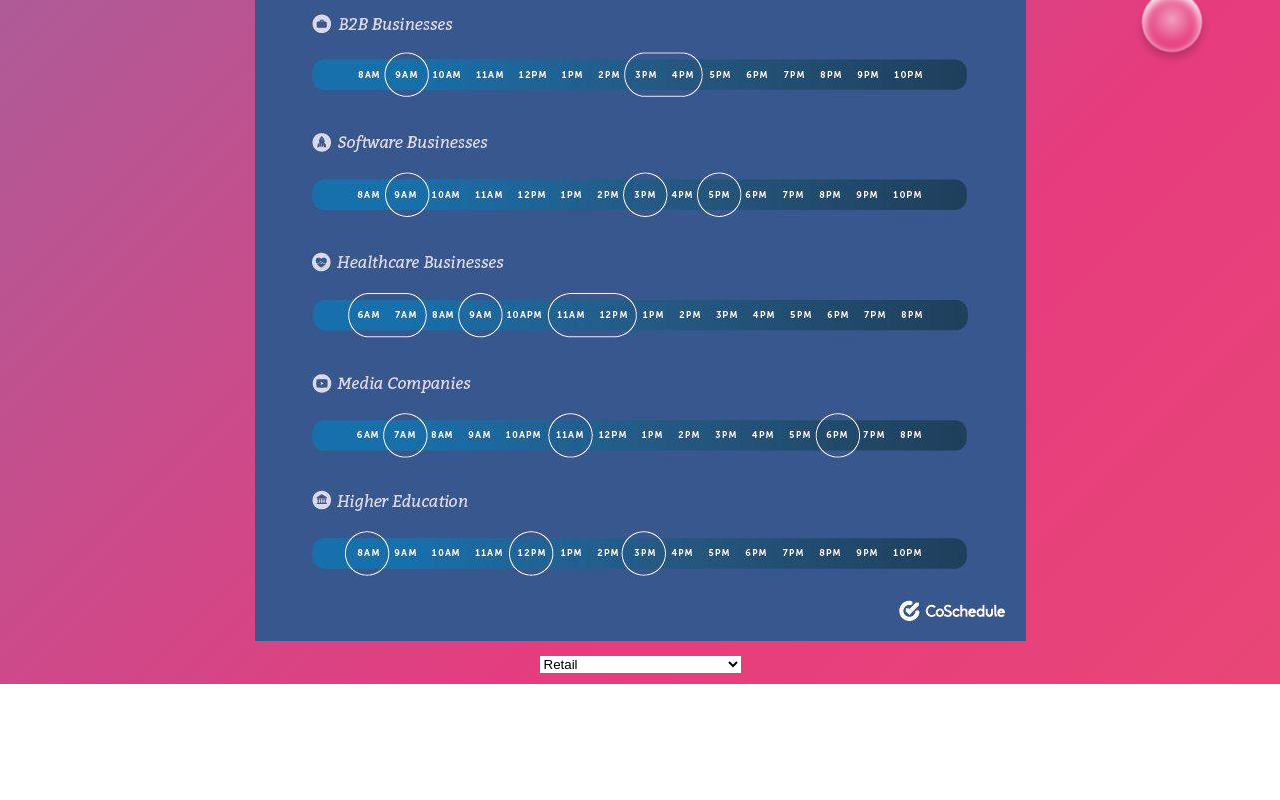
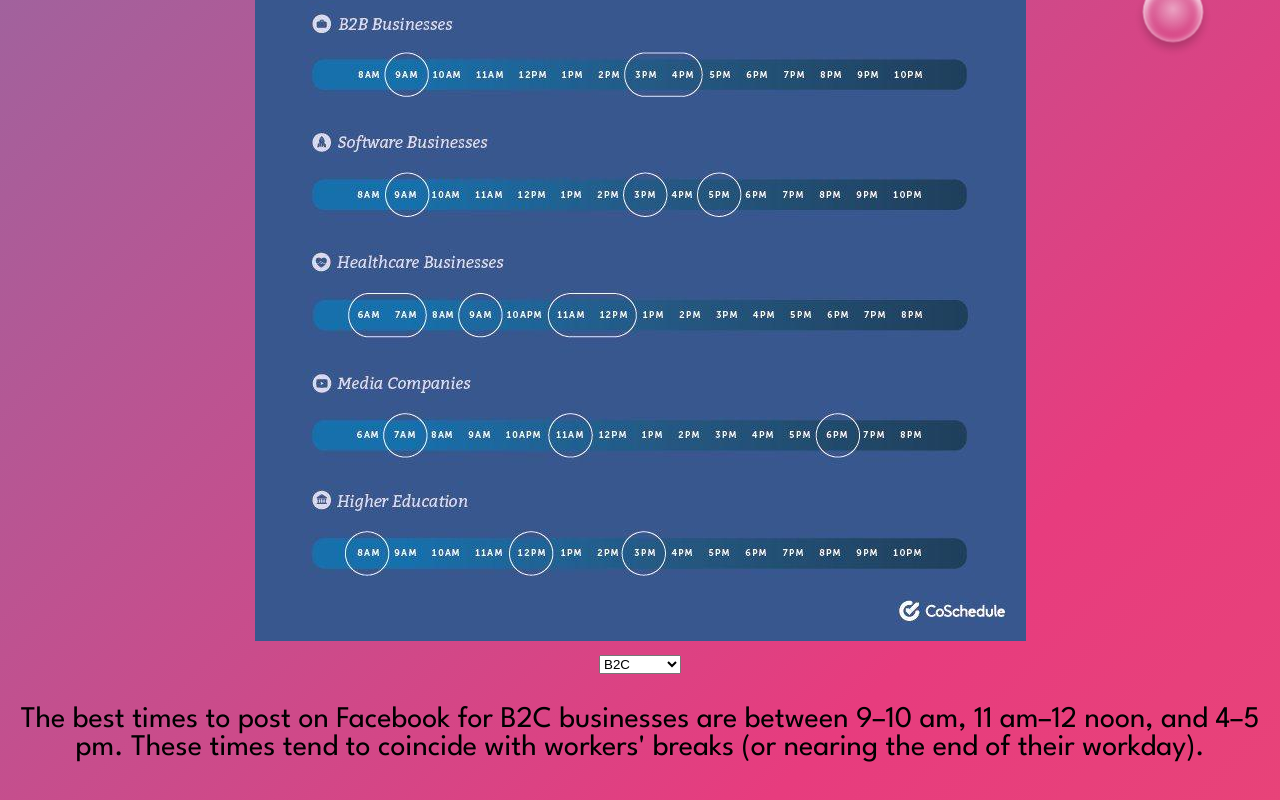
Before and after one commit to ishaan812/LOC4.0_PleaseWork, a React (Create React App) app in the folder social_media/: page /facebook in a window 1280 px wide. Shown: the part 1216-2016 px from the top of the page. Before the commit the page ends 1900 px from the top, so only its background shows below. Built offline with nearby package versions, Linux system fonts and the light colour scheme.

Commit message:
mlclk
finalalalal

```diff
--- a/social_media/src/components/facebook.jsx
+++ b/social_media/src/components/facebook.jsx
@@ -2,7 +2,7 @@ import React, { useState } from 'react'
 import './facebook.css'
 
 const Facebook = () => {
-    const [DropDownList,SetDropDownList]=useState("");
+    const [DropDownList,SetDropDownList]=useState("B2C");
   return (
     <div>
         <div className="background-wrap">
@@ -31,14 +31,23 @@ const Facebook = () => {
     <img src={require('./facebook.jpeg')} alt="time" />
 
     <br/>
-  <select className='dropdown' value={DropDownList} onChange={event=>{SetDropDownList(event.target.value);console.log(event.target.value)}}>
-      <option value="Retail">Retail</option>
-      <option value="Food and Beverage">Food and Beverage</option>
-      <option value="Healthcare">Healthcare</option>
+    <select className='dropdown' value={DropDownList} onChange={event=>{SetDropDownList(event.target.value);console.log(event.target.value)}}>
+      <option value="B2C">B2C</option>
+      <option value="B2B">B2B</option>
+      <option value="Media">Media</option>
       <option value="Education">Education</option>
-      <option value="Travel and Tourism">Travel and Tourism</option>
-      <option value="Tech Media and Entertainment">Tech Media and Entertainment</option>
+      <option value="Tech">Tech</option>
+
     </select>
+    {
+      DropDownList === "B2C" ? <p>The best times to post on Facebook for B2C businesses are between 9–10 am, 11 am–12 noon, and 4–5 pm. These times tend to coincide with workers' breaks (or nearing the end of their workday).</p> :
+      (DropDownList ==="B2B" ? <p>The optimal time for these firms to post is around 9 am or 3–4 pm.</p> :
+      (DropDownList ==="Media" ? <p>The most successful Facebook posts tended to coincide with tv news bulletins – 7 am, 11 am, and 6 pm.
+      </p> :
+      (DropDownList ==="Education" ? <p>higher education brands seem to find their best reach comes before class, or in breaks between lessons. The peak times for higher education are at 8 am,  noon, and 3 pm.</p> :
+      (DropDownList ==="Tech" ? <p>These businesses posted their most successful Facebook posts at 9 am, 3 pm, or 5 pm.</p>  : <p>""</p>))))
+
+    }
 
     </div>
   )
```
